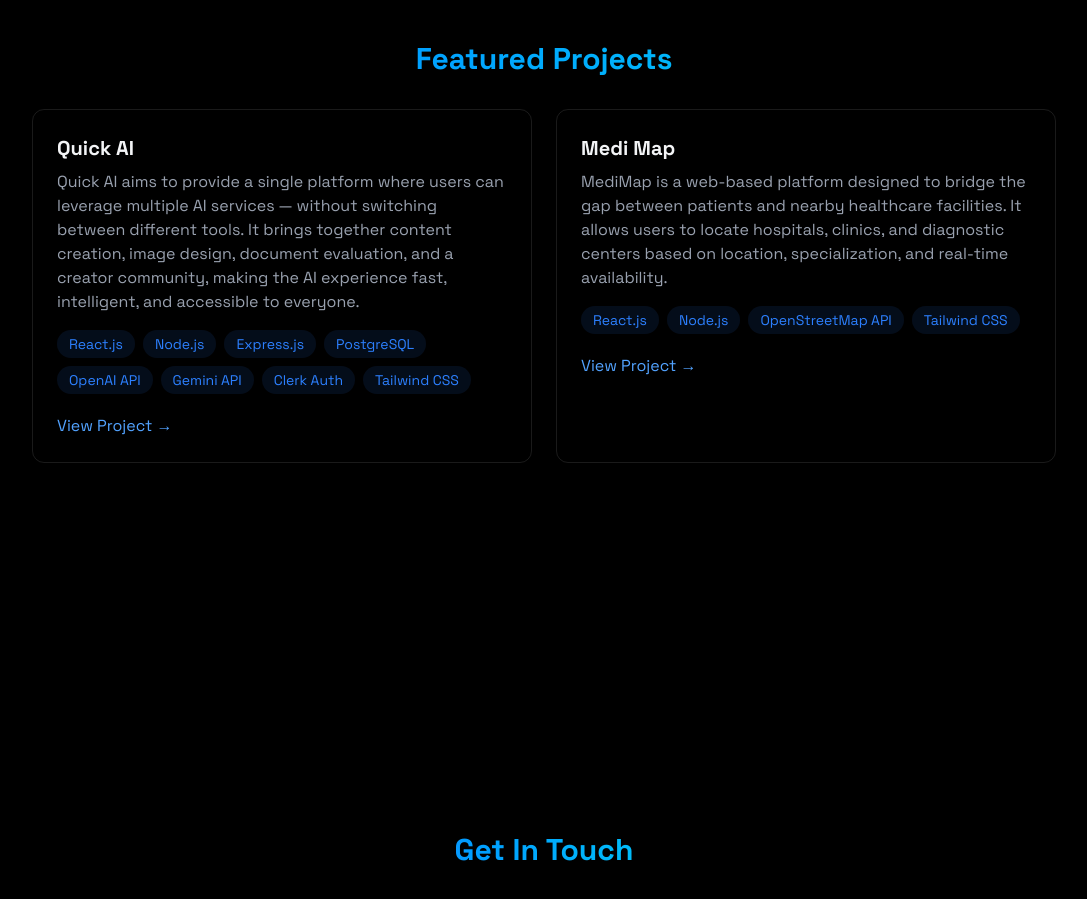
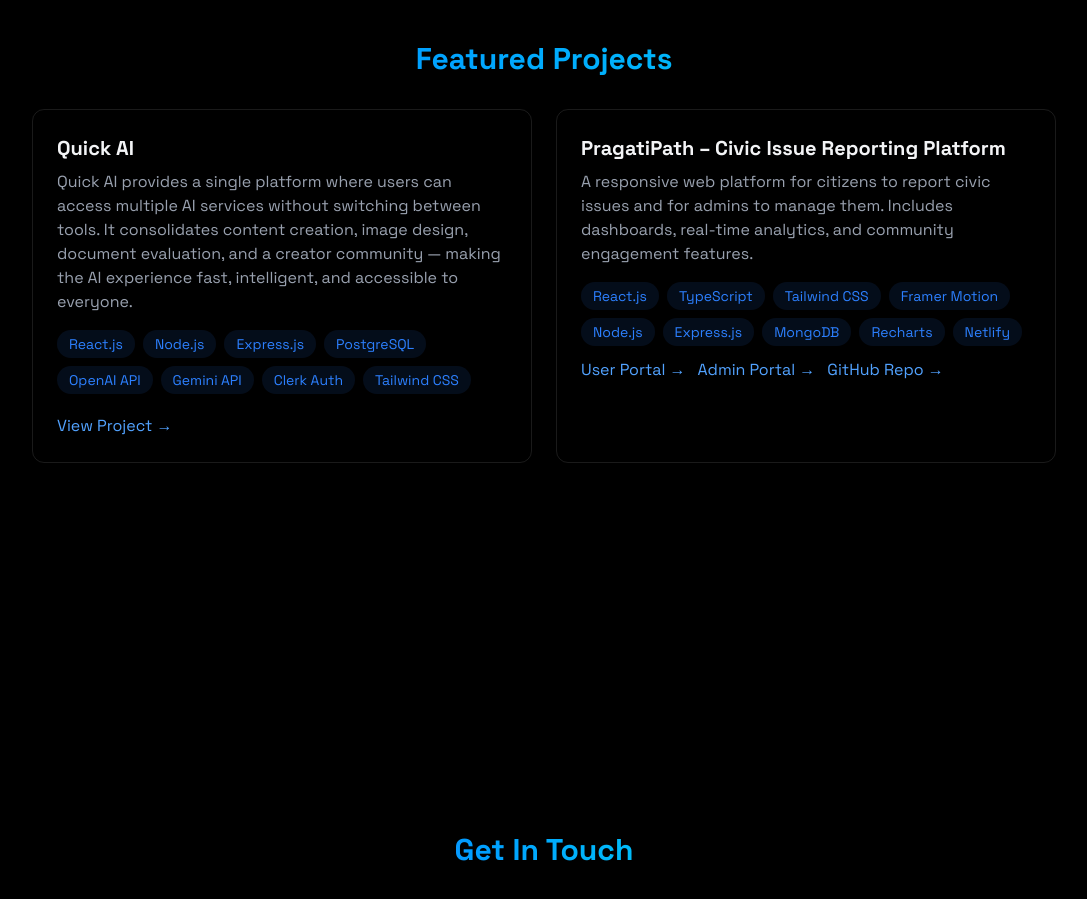
Before and after one commit to Tushar5687/Tushar.Sahni-Portfolio, a React (Vite) app: page / in a window 1280 px wide. Shown: the part 1900-2799 px from the top of the page, without its empty margins (96-1183 px from the left). Built offline with nearby package versions, Linux system fonts and the light colour scheme.

Commit message:
Replaced MediMap project with PragatiPath civic issue reporting platform

```diff
--- a/src/components/sections/Projects.jsx
+++ b/src/components/sections/Projects.jsx
@@ -1,7 +1,6 @@
 import { RevealOnScroll } from "../RevealOnScroll";
 
 export const Projects = () => {
-  const mediMapTechStack = ["React.js", "Node.js", "OpenStreetMap API", "Tailwind CSS"];
   const quickAITechStack = [
     "React.js",
     "Node.js",
@@ -13,8 +12,23 @@ export const Projects = () => {
     "Tailwind CSS",
   ];
 
+  const pragatiPathTechStack = [
+    "React.js",
+    "TypeScript",
+    "Tailwind CSS",
+    "Framer Motion",
+    "Node.js",
+    "Express.js",
+    "MongoDB",
+    "Recharts",
+    "Netlify",
+  ];
+
   return (
-    <section id="projects" className="min-h-screen flex items-center justify-center py-20 px-4">
+    <section
+      id="projects"
+      className="min-h-screen flex items-center justify-center py-20 px-4"
+    >
       <RevealOnScroll>
         <div className="max-w-5xl mx-auto w-full">
           <h2 className="text-2xl sm:text-3xl font-bold mb-8 bg-gradient-to-r from-blue-500 to-cyan-400 bg-clip-text text-transparent text-center">
@@ -26,7 +40,11 @@ export const Projects = () => {
             <div className="p-6 rounded-xl border border-white/10 hover:-translate-y-1 hover:border-blue-500/30 hover:shadow-[0_2px_8px_rgba(59,130,246,0.2)] transition">
               <h3 className="text-lg sm:text-xl font-bold mb-2">Quick AI</h3>
               <p className="text-gray-400 text-sm sm:text-base mb-4">
-                Quick AI aims to provide a single platform where users can leverage multiple AI services — without switching between different tools. It brings together content creation, image design, document evaluation, and a creator community, making the AI experience fast, intelligent, and accessible to everyone.
+                Quick AI provides a single platform where users can access
+                multiple AI services without switching between tools. It
+                consolidates content creation, image design, document evaluation,
+                and a creator community — making the AI experience fast,
+                intelligent, and accessible to everyone.
               </p>
               <div className="flex flex-wrap gap-2 mb-2">
                 {quickAITechStack.map((tech, key) => (
@@ -48,14 +66,18 @@ export const Projects = () => {
               </div>
             </div>
 
-            {/* Project 2 - Medi Map */}
+            {/* Project 2 - PragatiPath */}
             <div className="p-6 rounded-xl border border-white/10 hover:-translate-y-1 hover:border-blue-500/30 hover:shadow-[0_2px_8px_rgba(59,130,246,0.2)] transition">
-              <h3 className="text-lg sm:text-xl font-bold mb-2">Medi Map</h3>
+              <h3 className="text-lg sm:text-xl font-bold mb-2">
+                PragatiPath – Civic Issue Reporting Platform
+              </h3>
               <p className="text-gray-400 text-sm sm:text-base mb-4">
-                MediMap is a web-based platform designed to bridge the gap between patients and nearby healthcare facilities. It allows users to locate hospitals, clinics, and diagnostic centers based on location, specialization, and real-time availability.
+                A responsive web platform for citizens to report civic issues and
+                for admins to manage them. Includes dashboards, real-time
+                analytics, and community engagement features.
               </p>
               <div className="flex flex-wrap gap-2 mb-2">
-                {mediMapTechStack.map((tech, key) => (
+                {pragatiPathTechStack.map((tech, key) => (
                   <span
                     key={key}
                     className="bg-blue-500/10 text-blue-500 py-1 px-3 rounded-full text-sm hover:bg-blue-500/20 hover:shadow-[0_2px_8px_rgba(59,130,246,0.1)] transition-all"
@@ -64,12 +86,24 @@ export const Projects = () => {
                   </span>
                 ))}
               </div>
-              <div className="flex justify-between items-center">
+              <div className="flex flex-col sm:flex-row gap-3 mt-3 text-sm sm:text-base">
                 <a
-                  href="https://tushar5687.github.io/Nearby-Hospital-Locator/"
-                  className="text-blue-400 hover:text-blue-300 transition-colors text-sm sm:text-base mt-3 inline-block"
+                  href="https://pragati-path.netlify.app/user/"
+                  className="text-blue-400 hover:text-blue-300 transition-colors"
                 >
-                  View Project →
+                  User Portal →
+                </a>
+                <a
+                  href="https://pragati-path.netlify.app/admin/"
+                  className="text-blue-400 hover:text-blue-300 transition-colors"
+                >
+                  Admin Portal →
+                </a>
+                <a
+                  href="https://github.com/Tushar5687/PragatiPath"
+                  className="text-blue-400 hover:text-blue-300 transition-colors"
+                >
+                  GitHub Repo →
                 </a>
               </div>
             </div>
```
